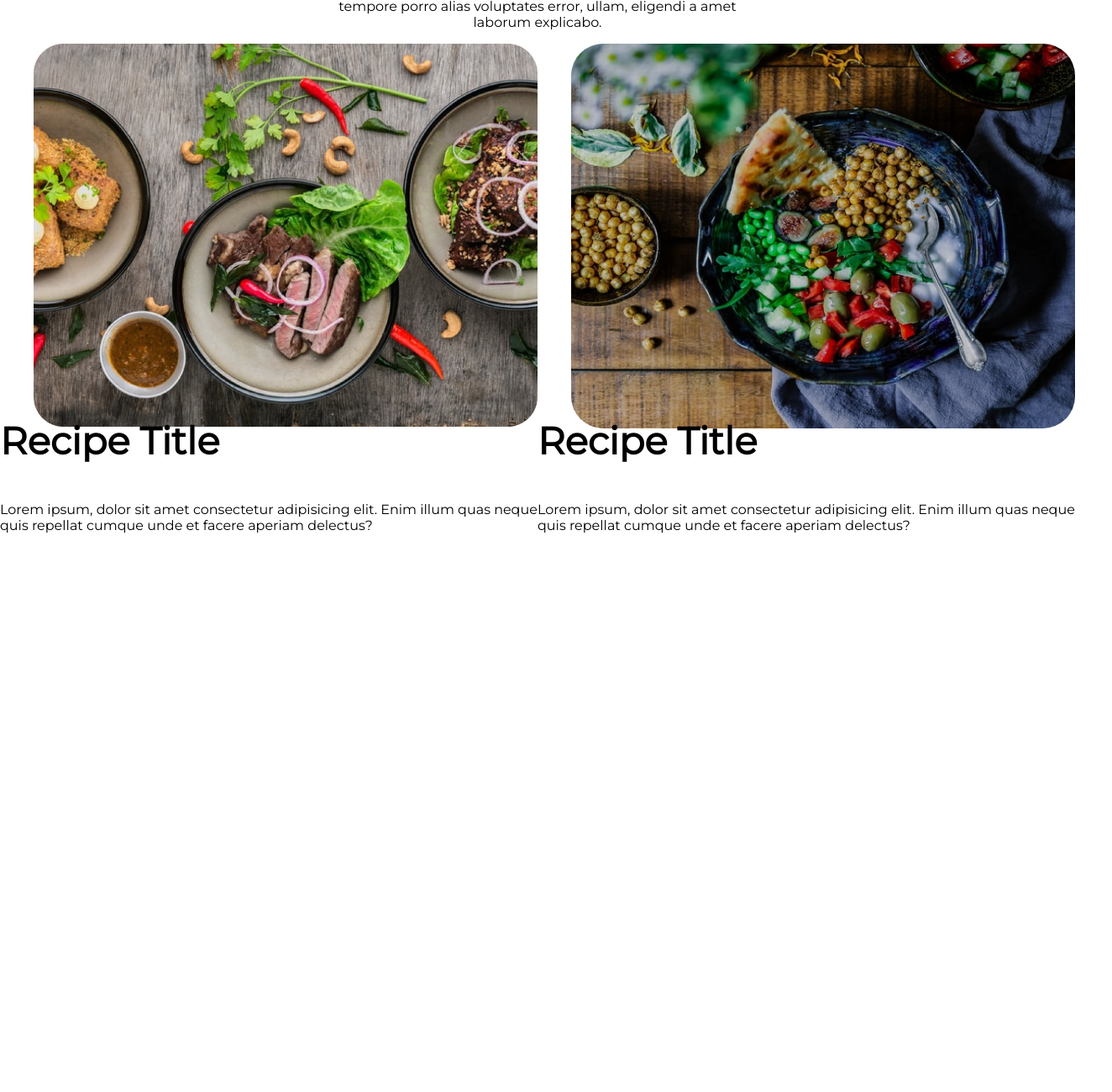
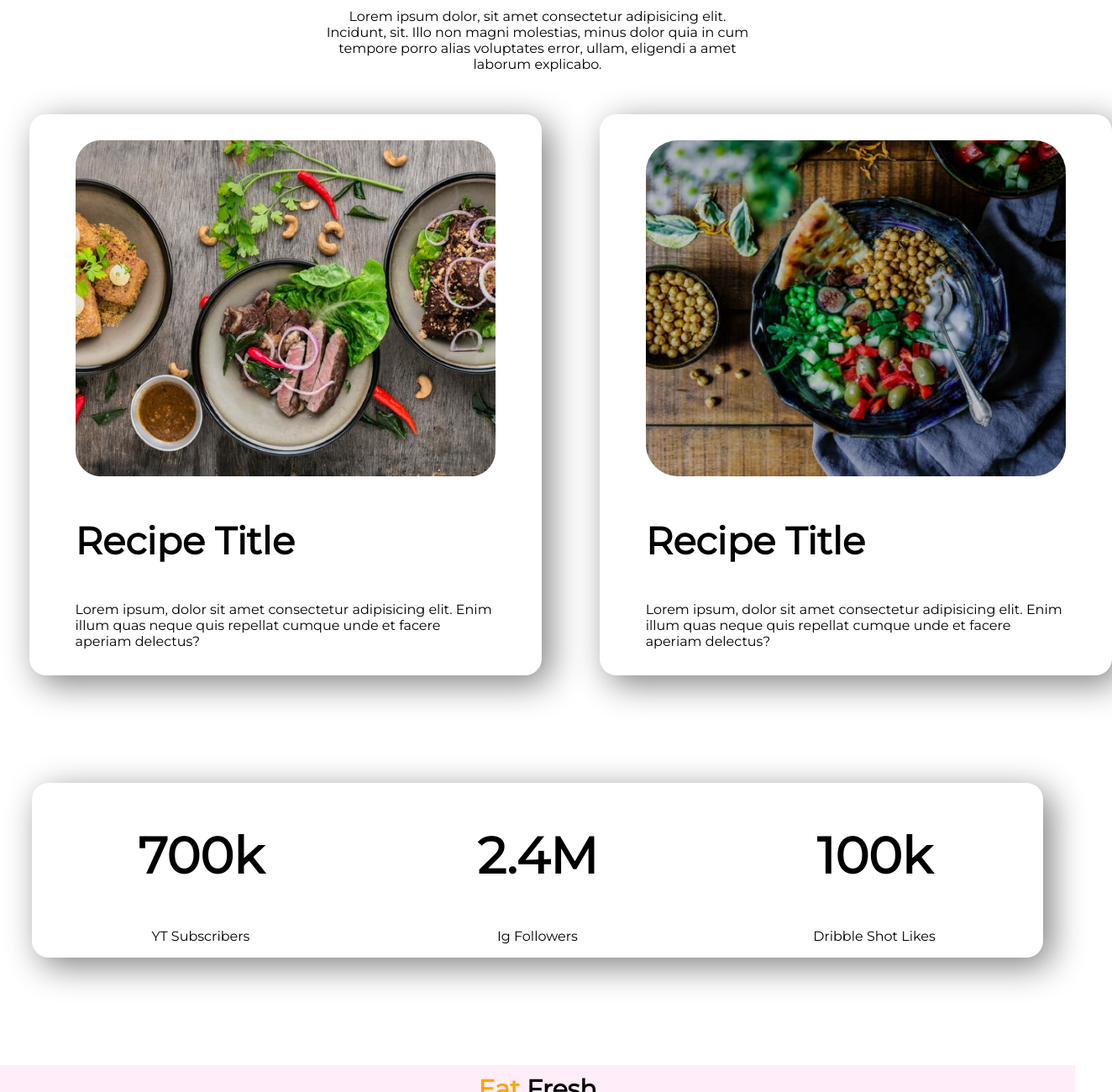
Before and after one commit to sartajdev007/fresh-eat, a plain HTML site: page index.html in a window 1280 px wide. Shown: the part 1500-2800 px from the top of the page at 84% size, 1324 px wide, since content can reach past the window. Before the commit the page ends 2151 px from the top, so only its background shows below. Drawn offline with Linux system fonts and the light colour scheme.

Commit message:
final commit

```diff
--- a/index.html
+++ b/index.html
@@ -44,7 +44,7 @@
             <a class="order-button" href="#">Contact Me</a>
         </div>
     </section>
-    <section class="recipes">
+    <section class="recipes-section">
         <div class="recipe-over">
             <h3>My Recipes</h3>
             <span>Lorem ipsum dolor, sit amet consectetur adipisicing elit. Incidunt, sit. Illo non magni molestias,
@@ -52,23 +52,48 @@
                 dolor quia in cum tempore porro alias voluptates error, ullam, eligendi a amet laborum explicabo.</span>
         </div>
         <div class="recipe-sec flex-container">
-            <div class="half-width">
-                <figure> <img src="images/food/Project Cover1.jpg" alt=""></figure>
+            <div class="half-width recipes">
+                <figure> <img src="images/food/Project Cover1.jpg" alt="">
                     <figcaption>
                         <h3>Recipe Title</h3>
                         <p>Lorem ipsum, dolor sit amet consectetur adipisicing elit. Enim illum quas neque quis repellat
                             cumque unde et facere aperiam delectus?</p>
+                    </figcaption>
+                </figure>
+
+
             </div>
-            <div class="half-width">
-                <figure> <img id="cap-eight" src="images/food/Project Cover8.png" alt=""></figure>
+            <div class="half-width recipes">
+                <figure> <img id="cap-eight" src="images/food/Project Cover8.png" alt="">
                     <figcaption>
                         <h3>Recipe Title</h3>
                         <p>Lorem ipsum, dolor sit amet consectetur adipisicing elit. Enim illum quas neque quis repellat
                             cumque unde et facere aperiam delectus?</p>
+                    </figcaption>
+                </figure>
             </div>
         </div>
 
     </section>
+    <section class="subscribe-section flex-container ">
+        <div class="third-width">
+            <h1>700k</h1>
+            <p>YT Subscribers</p>
+        </div>
+        <div class="third-width">
+            <h1>2.4M</h1>
+            <p>Ig Followers</p>
+        </div>
+        <div class="third-width">
+            <h1>100k</h1>
+            <p>Dribble Shot Likes</p>
+        </div>
+    </section>
 </body>
+<footer>
+    <h4><span class="orange-color">Eat</span> Fresh</h4>
+    <p>Lorem, ipsum dolor sit amet consectetur adipisicing elit. Cum, odio!</p>
+    <p class="copyright">copyright by Maverik Akik,2022-present</p>
+</footer>
 
 </html>
--- a/style.css
+++ b/style.css
@@ -9,6 +9,10 @@ h1 {
 
 h3 {
     font-size: 45px;
+}
+
+h4 {
+    font-size: 30px;
 }
 
 .flex-container {
@@ -49,6 +53,8 @@ h3 {
     background-image: linear-gradient(#FBA24F, #FF1E1E);
     padding: 15px 30px;
     border-radius: 40px;
+    display: inline-block;
+    margin-top: 20px;
     /* box-shadow: 2px 0px 30px gray; */
 }
 
@@ -62,17 +68,67 @@ h3 {
     margin-left: 200px;
 }
 
+.recipe-sec {
+    margin-top: 50px;
+    margin-right: 10%;
+}
+
 .recipe-over {
     text-align: center;
     padding: 0 380px;
 }
 
-.recipe-sec figure {
+.recipes {
+    box-shadow: 10px 10px 40px gray;
+    border-radius: 20px;
+    margin-left: 3%;
+    margin-right: 3%;
+    width: 100%;
+    height: 100%;
+    padding: 15px 15px;
+}
+
+.recipe-sec figure img {
     width: 500px;
     height: 400px;
 }
 
 #cap-eight {
     border-radius: 38px;
-    height: 458px;
+    height: 400px;
 }
+
+.subscribe-section {
+    text-align: center;
+    margin-top: 10%;
+    margin-left: 3%;
+    margin-right: 3%;
+    box-shadow: 10px 10px 40px gray;
+    border-radius: 20px;
+}
+
+.third-width {
+    width: 33.33%;
+}
+
+footer {
+    background-image: url(images/shapes/Frame\ 59.jpg);
+    background-repeat: no-repeat;
+    margin-top: 10%;
+    width: 100%;
+    height: 300px;
+}
+
+footer h4 {
+    text-align: center;
+    padding-top: 10px;
+}
+
+footer p {
+    text-align: center;
+}
+
+.copyright {
+    padding-top: 150px;
+    text-align: end;
+}
```
Lines whose indentation alone changed are shown as unchanged.
